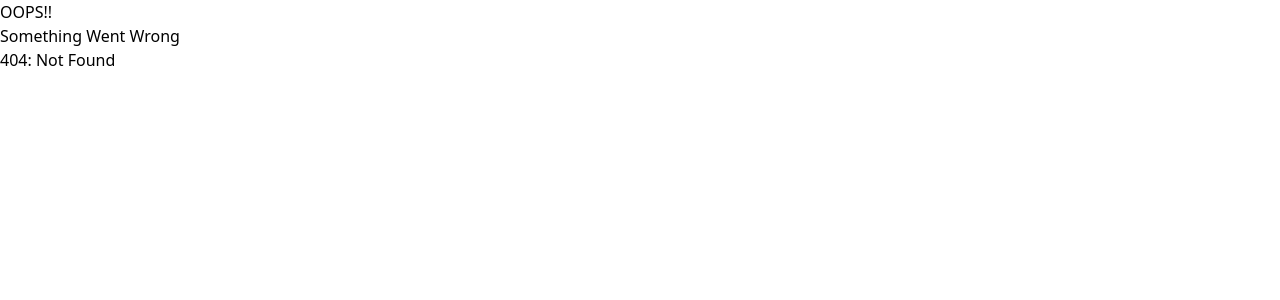
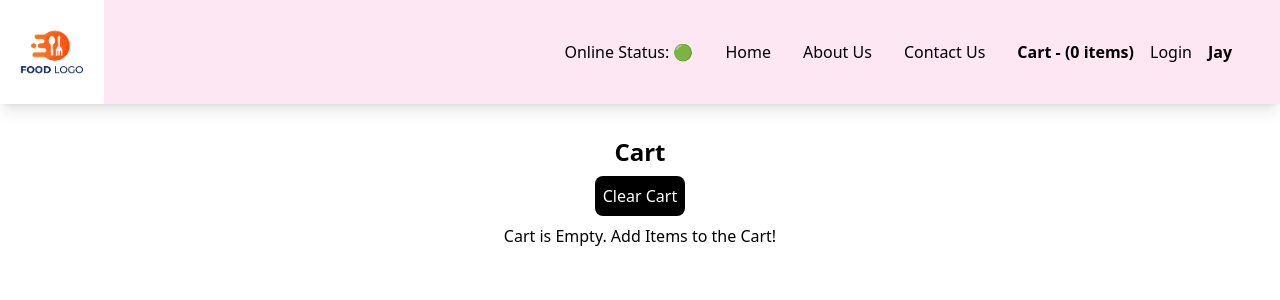
Before and after one commit to JayChevli18/React_FoodApp, a React (Vite) app: page /cart in a window 1280 px wide. Before the commit this address had no page. Shown: the top 300 px of the page. Built offline with nearby package versions, Linux system fonts and the light colour scheme.

Commit message:
Added Redux

```diff
--- a/package.json
+++ b/package.json
@@ -10,9 +10,11 @@
     "preview": "vite preview"
   },
   "dependencies": {
+    "@reduxjs/toolkit": "^2.5.1",
     "@tailwindcss/vite": "^4.0.6",
     "react": "^18.3.1",
     "react-dom": "^18.3.1",
+    "react-redux": "^9.2.0",
     "react-router-dom": "^7.1.5",
     "tailwindcss": "^4.0.6"
   },
--- /dev/null
+++ b/src/components/Cart.jsx
@@ -0,0 +1,29 @@
+import { useDispatch, useSelector } from "react-redux"
+import { ItemList } from "./ItemList"
+import { clearItems } from "../utils/cartSlice";
+
+export const Cart=()=>{
+    const cartItems=useSelector((store)=>store.cart.items);
+    const dispatch=useDispatch();
+    const handleClearCart=()=>{
+        dispatch(clearItems());
+    }
+    return(
+        <div className="text-center m-4 p-4">
+            <h1 className="text-2xl font-bold">
+                Cart
+            </h1>
+            <div className="w-6/12 m-auto">
+                <button
+                    className="p-2 m-2 text-white bg-black rounded-lg"
+                    onClick={handleClearCart}
+                >Clear Cart</button>
+                {cartItems.length===0 && (
+                    <h1>Cart is Empty. Add Items to the Cart!</h1>
+                )}
+                <ItemList items={cartItems}></ItemList>
+
+            </div>
+        </div>
+    )
+}
--- a/src/components/Header.jsx
+++ b/src/components/Header.jsx
@@ -3,10 +3,15 @@ import { useOnlineStatus } from "../utils/useOnlineStatus";
 import { Link } from "react-router-dom";
 import "../App.css";
 import {UserContext}  from "../utils/UserContext";
+import { useSelector } from "react-redux";
 
 export const Header = () => {
     const [btn, setBtn] = useState("Login");
     const {loggedInUser}=useContext(UserContext);
+
+    //Subscribing to the Store
+    const cartItems=useSelector((store)=>store.cart.items);
+    console.log(cartItems);
     return (
         <div className='flex justify-between bg-pink-100 shadow-lg'>
             <div className='logo-container'>
@@ -32,9 +37,9 @@ export const Header = () => {
                             Contact Us
                         </Link>
                     </li>
-                    <li className="px-4">
+                    <li className="px-4 font-bold">
                         <Link to="/cart">
-                            Cart
+                            Cart - ({cartItems.length} items)
                         </Link>
                     </li>
                     <button
--- a/src/components/ItemList.jsx
+++ b/src/components/ItemList.jsx
@@ -1,5 +1,13 @@
+import { useDispatch } from "react-redux"
 import { LOGO_URL } from "../utils/constants"
+import { addItems } from "../utils/cartSlice";
 export const ItemList = ({ items }) => {
+
+    const dispatch=useDispatch();
+    const handleAddItem=(item)=>{
+        dispatch(addItems(item));
+    }
+
     return (
         <div>
             {items.map((item) => (
@@ -15,8 +23,13 @@ export const ItemList = ({ items }) => {
                         <p className="text-xs">{item.card.info.description}</p>
                     </div>
                     <div className="w-3/12 relative">
-                        <div className="absolute bottom-2 right-2 left-1/2 transform -translate-x-1/2">
-                            <button className="p-2 rounded-lg bg-black text-white shadow-lg">Add +</button>
+                        <div className="absolute  bottom-2 right-2 left-1/2 transform -translate-x-1/2">
+                            <button
+                                className="p-2 cursor-pointer rounded-lg bg-black text-white shadow-lg"
+                                onClick={()=>handleAddItem(item)}
+                            >
+                                    Add +
+                            </button>
                         </div>
                         <img src={LOGO_URL + item.card.info.imageId} className="w-full h-auto" alt="" />
                     </div>
--- /dev/null
+++ b/src/utils/appStore.js
@@ -0,0 +1,7 @@
+import { configureStore } from "@reduxjs/toolkit";
+import cartReducer from "./cartSlice";
+export const appStore= configureStore({
+    reducer:{
+        cart:cartReducer,
+    }
+});
--- /dev/null
+++ b/src/utils/cartSlice.js
@@ -0,0 +1,21 @@
+import { createSlice } from "@reduxjs/toolkit";
+
+const cartSlice=createSlice({
+    name:"cart",
+    initialState:{
+        items:[],
+    },
+    reducers:{
+        addItems:(state, action)=>{
+            state.items.push(action.payload);
+        },
+        clearItems:(state,action)=>{
+            //Redux toolkit says that either you mutate(change) the state or return a new State
+            state.items.length=0;
+//            return {items:[]};
+        }
+    }
+})
+
+export const {addItems, clearItems}=cartSlice.actions;
+export default cartSlice.reducer;
```
Also changed, not shown: src/App.jsx (+9 -0 lines), public/redux_notes.png (added), 1 other file (tests, documents, lock files or other folders).
